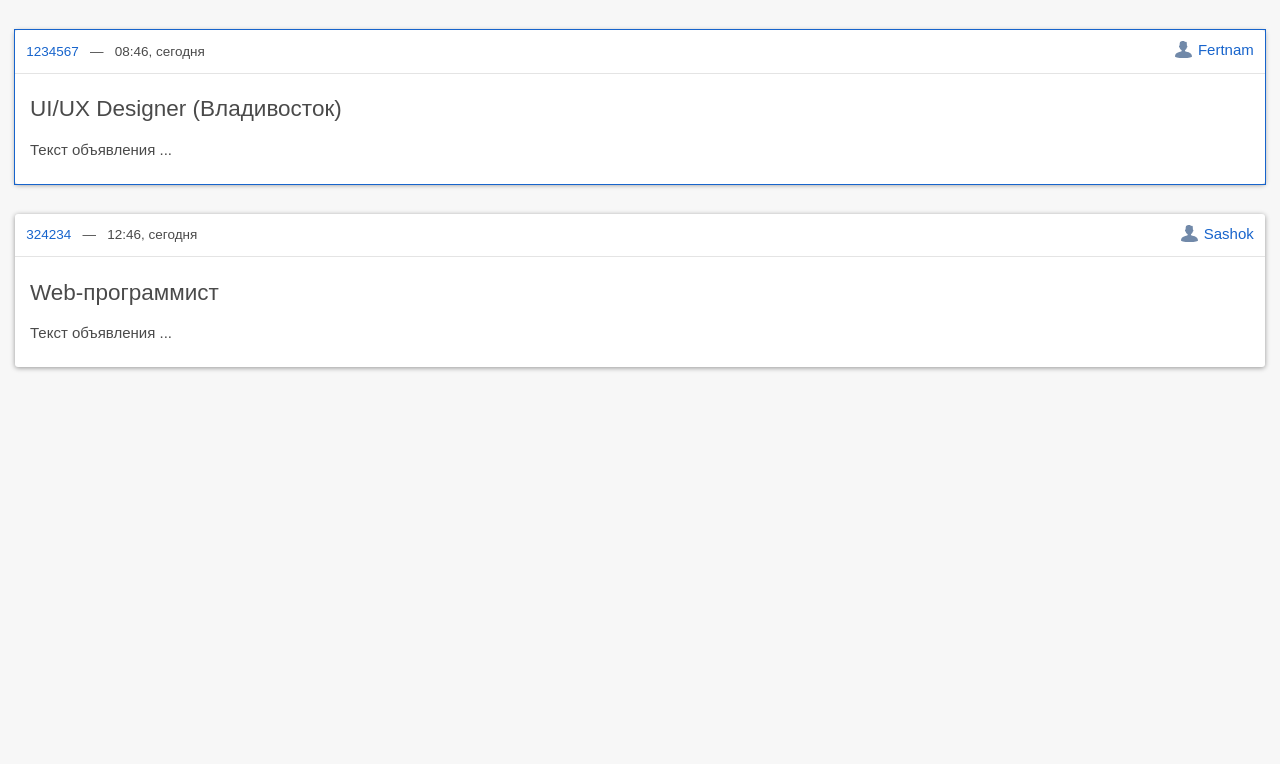
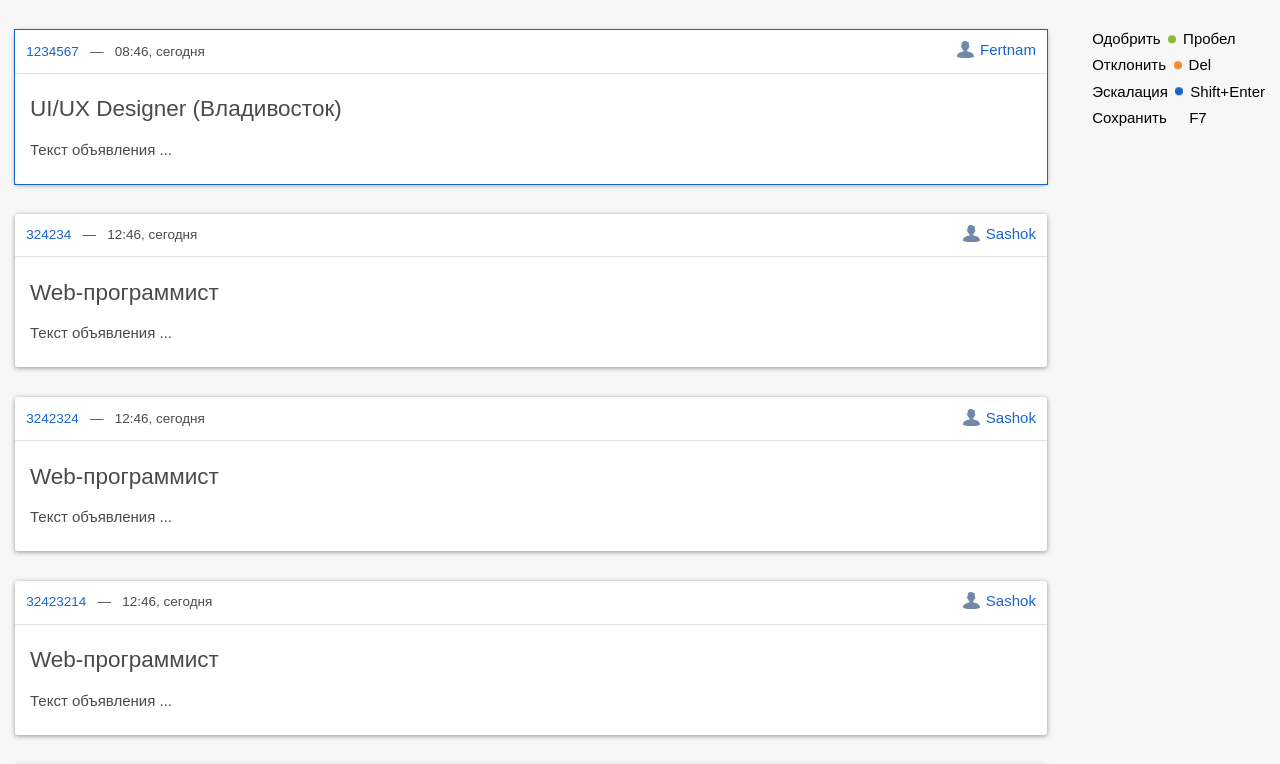
Before and after one commit to Fertnam/farpost.moderation.frontend, a React (Create React App) app: page / in a window 1280 px wide. Shown: the top 764 px of the page. Built offline with nearby package versions, Linux system fonts and the light colour scheme.

Commit message:
Верстка модерационной ленты

```diff
--- a/src/components/Advertisement/styles.module.scss
+++ b/src/components/Advertisement/styles.module.scss
@@ -23,6 +23,7 @@
 
             & > .separator {
                 margin: 0 .75rem;
+                user-select: none;
             }
         }
 
@@ -60,6 +61,8 @@
                 width: 1px;
 
                 background-color: var(--gray-100);
+
+                user-select: none;
             }
 
             & > .images {
--- a/src/components/ModerationTape/index.tsx
+++ b/src/components/ModerationTape/index.tsx
@@ -30,6 +30,116 @@ function ModerationTape() {
                 bulletinText: 'Текст объявления ...',
                 bulletinImagees: [],
             },
+            {
+                id: 3242324,
+                publishDate: 2342343,
+                publishDateString: '12:46, сегодня',
+                ownerId: 44334,
+                ownerLogin: 'Sashok',
+                bulletinSubject: 'Web-программист',
+                bulletinText: 'Текст объявления ...',
+                bulletinImagees: [],
+            },
+            {
+                id: 32423214,
+                publishDate: 2342343,
+                publishDateString: '12:46, сегодня',
+                ownerId: 44334,
+                ownerLogin: 'Sashok',
+                bulletinSubject: 'Web-программист',
+                bulletinText: 'Текст объявления ...',
+                bulletinImagees: [],
+            },
+            {
+                id: 3242234,
+                publishDate: 2342343,
+                publishDateString: '12:46, сегодня',
+                ownerId: 44334,
+                ownerLogin: 'Sashok',
+                bulletinSubject: 'Web-программист',
+                bulletinText: 'Текст объявления ...',
+                bulletinImagees: [],
+            },
+            {
+                id: 3242346,
+                publishDate: 2342343,
+                publishDateString: '12:46, сегодня',
+                ownerId: 44334,
+                ownerLogin: 'Sashok',
+                bulletinSubject: 'Web-программист',
+                bulletinText: 'Текст объявления ...',
+                bulletinImagees: [],
+            },
+            {
+                id: 3284234,
+                publishDate: 2342343,
+                publishDateString: '12:46, сегодня',
+                ownerId: 44334,
+                ownerLogin: 'Sashok',
+                bulletinSubject: 'Web-программист',
+                bulletinText: 'Текст объявления ...',
+                bulletinImagees: [],
+            },
+            {
+                id: 32423466,
+                publishDate: 2342343,
+                publishDateString: '12:46, сегодня',
+                ownerId: 44334,
+                ownerLogin: 'Sashok',
+                bulletinSubject: 'Web-программист',
+                bulletinText: 'Текст объявления ...',
+                bulletinImagees: [],
+            },
+            {
+                id: 32423444,
+                publishDate: 2342343,
+                publishDateString: '12:46, сегодня',
+                ownerId: 44334,
+                ownerLogin: 'Sashok',
+                bulletinSubject: 'Web-программист',
+                bulletinText: 'Текст объявления ...',
+                bulletinImagees: [],
+            },
+            {
+                id: 32421134,
+                publishDate: 2342343,
+                publishDateString: '12:46, сегодня',
+                ownerId: 44334,
+                ownerLogin: 'Sashok',
+                bulletinSubject: 'Web-программист',
+                bulletinText: 'Текст объявления ...',
+                bulletinImagees: [],
+            },
+            {
+                id: 324544234,
+                publishDate: 2342343,
+                publishDateString: '12:46, сегодня',
+                ownerId: 44334,
+                ownerLogin: 'Sashok',
+                bulletinSubject: 'Web-программист',
+                bulletinText: 'Текст объявления ...',
+                bulletinImagees: [],
+            },
+            {
+                id: 324342234,
+                publishDate: 2342343,
+                publishDateString: '12:46, сегодня',
+                ownerId: 44334,
+                ownerLogin: 'Sashok',
+                bulletinSubject: 'Web-программист',
+                bulletinText: 'Текст объявления ...',
+                bulletinImagees: [],
+            },
+            {
+                id: 32423453454,
+                publishDate: 2342343,
+                publishDateString: '12:46, сегодня',
+                ownerId: 44334,
+                ownerLogin: 'Sashok',
+                bulletinSubject: 'Web-программист',
+                bulletinText: 'Текст объявления ...',
+                bulletinImagees: [],
+            },
         ])
     }, [])
 
@@ -45,6 +155,7 @@ function ModerationTape() {
 
     return (
         <div className={styles.moderationTape}>
+            <div className={styles.items}>
                 {advertisements.map((advertisement) => (
                     <div
                         className={
@@ -59,6 +170,29 @@ function ModerationTape() {
                     </div>
                 ))}
             </div>
+
+            <div className={styles.help}>
+                <div className={[styles.item, styles.green].join(' ')}>
+                    <span className={styles.action}>Одобрить</span>
+                    <span className={styles.key}>Пробел</span>
+                </div>
+
+                <div className={[styles.item, styles.orange].join(' ')}>
+                    <span className={styles.action}>Отклонить</span>
+                    <span className={styles.key}>Del</span>
+                </div>
+
+                <div className={[styles.item, styles.blue].join(' ')}>
+                    <span className={styles.action}>Эскалация</span>
+                    <span className={styles.key}>Shift+Enter</span>
+                </div>
+
+                <div className={styles.item}>
+                    <span className={styles.action}>Сохранить</span>
+                    <span className={styles.key}>F7</span>
+                </div>
+            </div>
+        </div>
     )
 }
 
--- a/src/components/ModerationTape/styles.module.scss
+++ b/src/components/ModerationTape/styles.module.scss
@@ -1,10 +1,74 @@
 .moderationTape {
     display: flex;
-    flex-direction: column;
+    flex-wrap: wrap-reverse;
+    align-items: flex-end;
 
-    gap: 2rem;
+    gap: 3rem;
 
-    & > .item.active {
-        outline: 1px solid var(--blue);
+    & > .items {
+        flex: 1 1 auto;
+
+        display: flex;
+        flex-direction: column;
+
+        gap: 2rem;
+
+        & > .item {
+            &.active, &:hover {
+                outline: 1px solid var(--blue);
+            }
+        }
+    }
+
+    & > .help {
+        position: sticky;
+        top: 1.5rem;
+
+        & > .item {
+            &.blue > .key:before {
+                background-color: var(--blue);
+            }
+
+            &.green > .key:before {
+                background-color: var(--green);
+            }
+
+            &.orange > .key:before {
+                background-color: var(--orange);
+            }
+
+            & > .action {
+                margin-right: .5rem;
+
+                color: var(--black);
+                text-align: right;
+            }
+
+            & > .key {
+                position: relative;
+                padding-left: 1rem;
+
+                &:before {
+                    position: absolute;
+                    top: 50%;
+                    left: 0;
+
+                    width: .5rem;
+                    height: .5rem;
+
+                    border-radius: 50%;
+
+                    transform: translateY(-50%);
+
+                    will-change: transform;
+
+                    content: '';
+                }
+            }
+
+            &:not(:last-child) {
+                margin-bottom: .6rem;
+            }
+        }
     }
 }
--- a/src/index.scss
+++ b/src/index.scss
@@ -7,6 +7,8 @@
     --white: #fff;
     --black: #000;
     --blue: #1764CC;
+    --green: #88BD35;
+    --orange: #F7882E;
     --gray-50: #F7F7F7;
     --gray-100: #E4E4E4;
     --gray-200: #4A4A4A;
```
Lines whose indentation alone changed are shown as unchanged.
